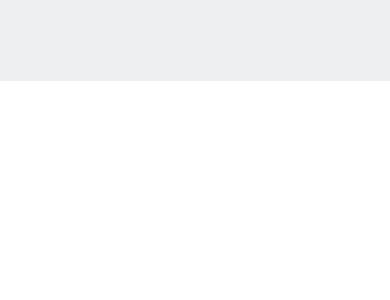
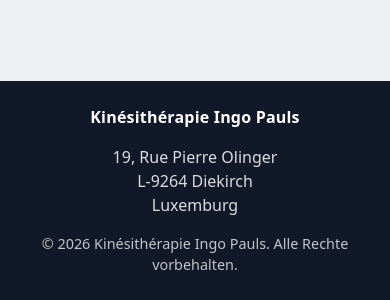
Before and after one commit to kinglouie-fm/kinesitherapie-ingo-pauls, a Vue app: page / in a window 390 px wide. Shown: the part 9242-9542 px from the top of the page. Before the commit the page ends 9323 px from the top, so only its background shows below. Built offline with nearby package versions, Linux system fonts and the light colour scheme.

Commit message:
Adjusted navbar font size
ServicesView cards malpositioning when screen lg

feat: add footer component with contact information and styling

```diff
--- a/src/components/Navbar.vue
+++ b/src/components/Navbar.vue
@@ -141,6 +141,7 @@ onBeforeUnmount(() => {
   font-weight: 500;
   padding-top: 10px;
   padding-bottom: 10px;
+  font-size: 18px;
 }
 
 .lang-btn {
@@ -163,14 +164,17 @@ onBeforeUnmount(() => {
   border-color: rgba(255, 255, 255, 0.7);
 }
 
-@media (max-width: 991.98px) {
+@media (max-width: 992px) {
 
-  /* Background appears immediately when opening (collapsing) and stays while open (show) */
   .topbar:has(#mainNav.collapsing),
   .topbar:has(#mainNav.show) {
     background: rgba(17, 24, 39, 0.75);
     backdrop-filter: blur(10px);
     box-shadow: 0 10px 30px rgba(0, 0, 0, 0.15);
   }
+
+  .nav-link {
+    font-size: 16px;
+  }
 }
 </style>
--- /dev/null
+++ b/src/views/FooterView.vue
@@ -0,0 +1,61 @@
+<template>
+    <footer class="footer py-4">
+        <div class="container">
+            <div class="row align-items-center gy-3">
+                <div class="col-12 col-lg-4 text-center text-lg-start">
+                    <div class="footer-name">Kinésithérapie Ingo Pauls</div>
+                </div>
+
+                <div class="col-12 col-lg-4 text-center">
+                    <address class="footer-address mb-0">
+                        19, Rue Pierre Olinger<br />
+                        L-9264 Diekirch<br />
+                        Luxemburg
+                    </address>
+                </div>
+
+                <div class="col-12 col-lg-4 text-center text-lg-end">
+                    <div class="footer-copy">
+                        © {{ year }} Kinésithérapie Ingo Pauls. Alle Rechte vorbehalten.
+                    </div>
+                </div>
+            </div>
+        </div>
+    </footer>
+</template>
+
+<script setup>
+const year = new Date().getFullYear();
+</script>
+
+<style scoped>
+.footer {
+    background: #111827;
+    /* dark like your navbar */
+    color: rgba(255, 255, 255, 0.85);
+}
+
+.footer-name {
+    font-weight: 700;
+    letter-spacing: 0.2px;
+    color: #fff;
+}
+
+.footer-address {
+    font-style: normal;
+    line-height: 1.5;
+    color: rgba(255, 255, 255, 0.85);
+}
+
+.footer-copy {
+    font-size: 0.95rem;
+    color: rgba(255, 255, 255, 0.75);
+}
+
+/* Small tweak for mobile readability */
+@media (max-width: 576px) {
+    .footer-copy {
+        font-size: 0.9rem;
+    }
+}
+</style>
--- a/src/views/HomeView.vue
+++ b/src/views/HomeView.vue
@@ -20,6 +20,8 @@
   <section id="rezensionen">
     <ReviewsView />
   </section>
+
+  <FooterView />
 </template>
 
 <script setup>
@@ -29,7 +31,7 @@ import TeamView from "@/views/TeamView.vue";
 import ServicesView from "@/views/ServicesView.vue";
 import ContactView from "@/views/ContactView.vue";
 import ReviewsView from "@/views/ReviewsView.vue";
+import FooterView from "@/views/FooterView.vue";
 </script>
 
-<style scoped>
-</style>
+<style scoped></style>
--- a/src/views/ServicesView.vue
+++ b/src/views/ServicesView.vue
@@ -10,7 +10,7 @@
       </div>
 
       <div class="row g-4 justify-content-center">
-        <div v-for="s in services" :key="s.id" class="col-12 col-md-6 col-lg-3 gsap-services-card">
+        <div v-for="s in services" :key="s.id" class="col-12 col-md-6 col-lg-4 col-xl-3 gsap-services-card">
           <article class="card border-0 shadow-sm service-card" :class="{ 'is-open': openId === s.id }">
             <div class="ratio ratio-4x3">
               <img :src="serviceImg" class="w-100 h-100 object-fit-cover" :alt="s.title" />
```
